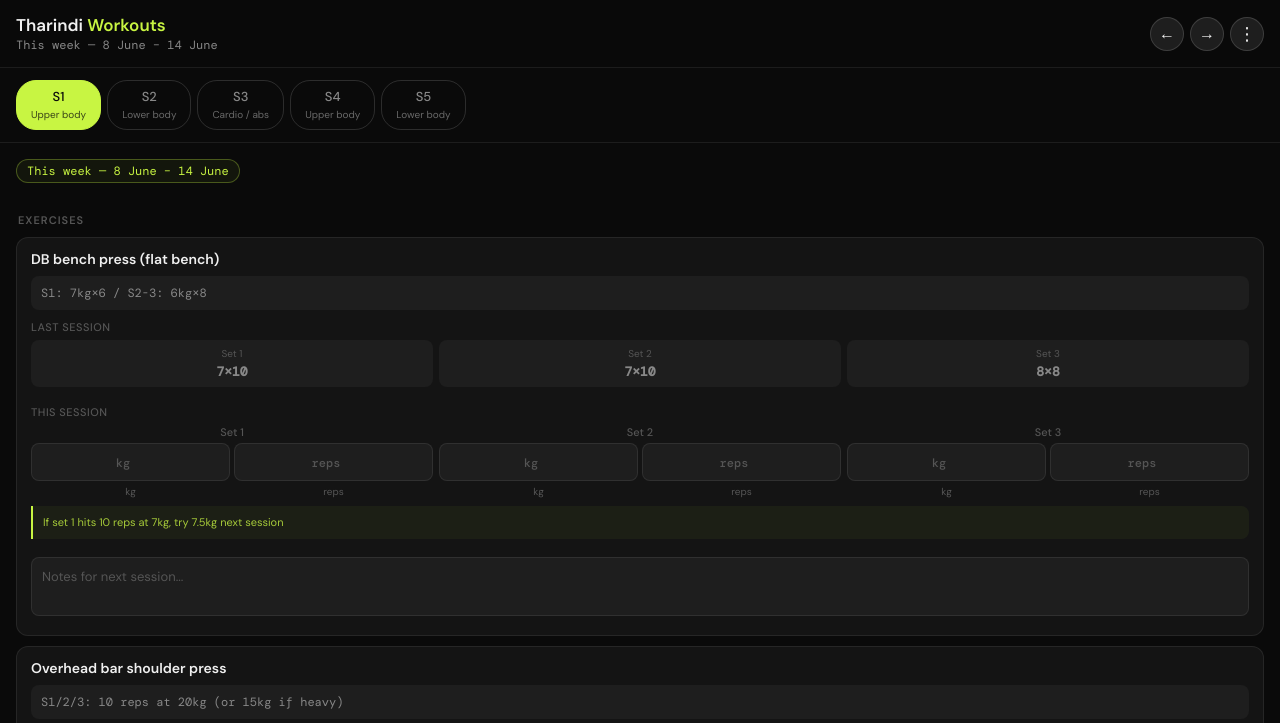
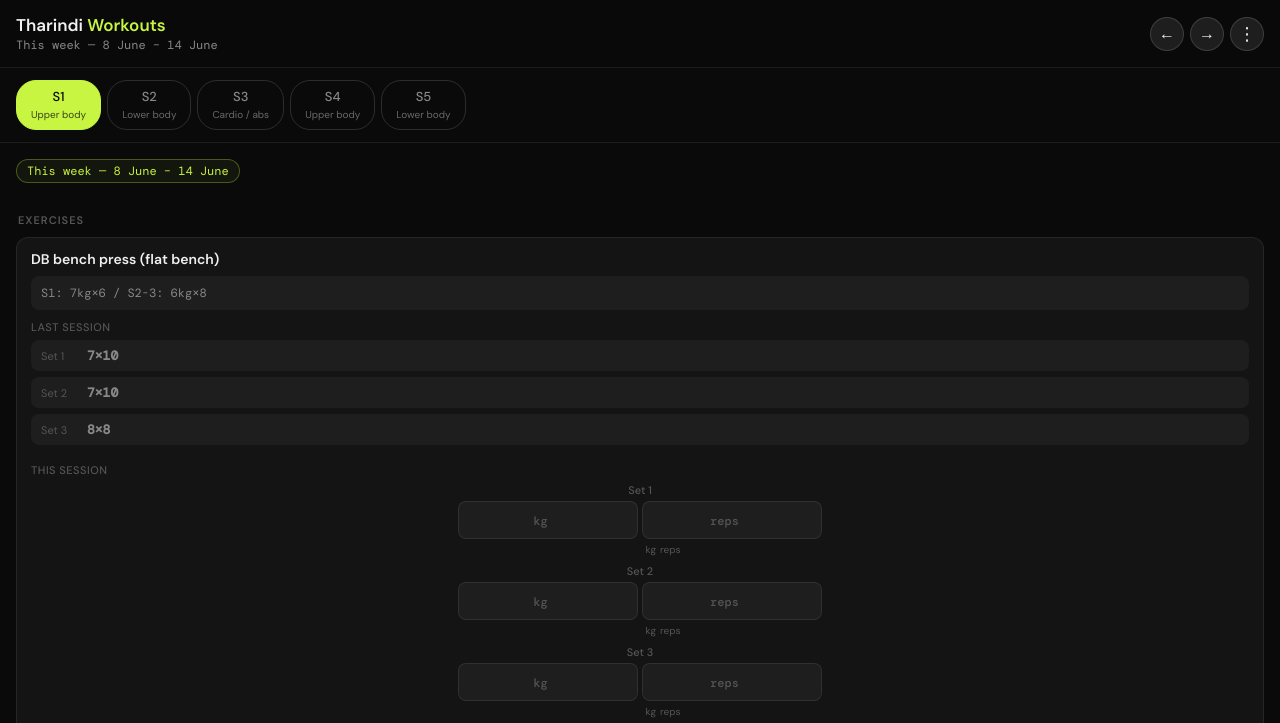
Before and after one commit to Tharindi-W/workout-pwa, a plain HTML site: page index.html in a window 1280 px wide. Shown: the top 723 px of the page. Drawn offline with nearby package versions, Linux system fonts and the light colour scheme.

Commit message:
to enter weights and reps seperately

```diff
--- a/index.html
+++ b/index.html
@@ -113,14 +113,18 @@ input, select, textarea, button { font-family: var(--sans); }
 /* SET GRID */
 .set-section { padding: 10px 14px 0; }
 .set-section-label { font-size: 11px; color: var(--text3); font-weight: 500; margin-bottom: 6px; letter-spacing: 0.5px; text-transform: uppercase; }
-.last-sets { display: grid; grid-template-columns: repeat(3,1fr); gap: 6px; margin-bottom: 8px; }
-.last-set {
-  background: var(--surface2); border-radius: var(--radius-sm);
-  padding: 7px 6px; text-align: center;
-}
-.last-set-label { font-size: 10px; color: var(--text3); margin-bottom: 3px; }
+.last-sets { display: flex; flex-direction: column; gap: 6px; margin-bottom: 8px; }
+.last-set { display: flex; align-items: center; gap: 10px; background: var(--surface2); border-radius: var(--radius-sm); padding: 7px 10px; }
+.last-set-label { font-size: 11px; color: var(--text3); width: 36px; flex-shrink: 0; }
 .last-set-val { font-size: 13px; font-weight: 600; color: var(--text2); font-family: var(--mono); }
-.curr-sets { display: grid; grid-template-columns: repeat(3,1fr); gap: 6px; }
+.curr-sets { display: flex; flex-direction: column; gap: 8px; }
+.set-col { display: flex; align-items: center; gap: 10px; }
+.set-col-label { font-size: 11px; color: var(--text3); font-weight: 500; width: 36px; flex-shrink: 0; }
+.set-inputs { display: flex; gap: 8px; flex: 1; }
+.set-inputs input { flex: 1; min-width: 0; padding: 10px 8px; text-align: center; background: var(--surface2); border: 1px solid var(--border); border-radius: var(--radius-sm); color: var(--text); font-size: 15px; font-family: var(--mono); font-weight: 500; transition: border-color 0.15s; }
+.set-inputs input:focus { outline: none; border-color: var(--accent); }
+.input-sub { display: flex; gap: 8px; padding-left: 46px; }
+.input-sub span { flex: 1; text-align: center; font-size: 10px; color: var(--text3); }
 .set-col { display: flex; flex-direction: column; gap: 4px; }
 .set-col-label { font-size: 11px; color: var(--text3); text-align: center; font-weight: 500; }
 .set-inputs { display: flex; gap: 4px; }
```
